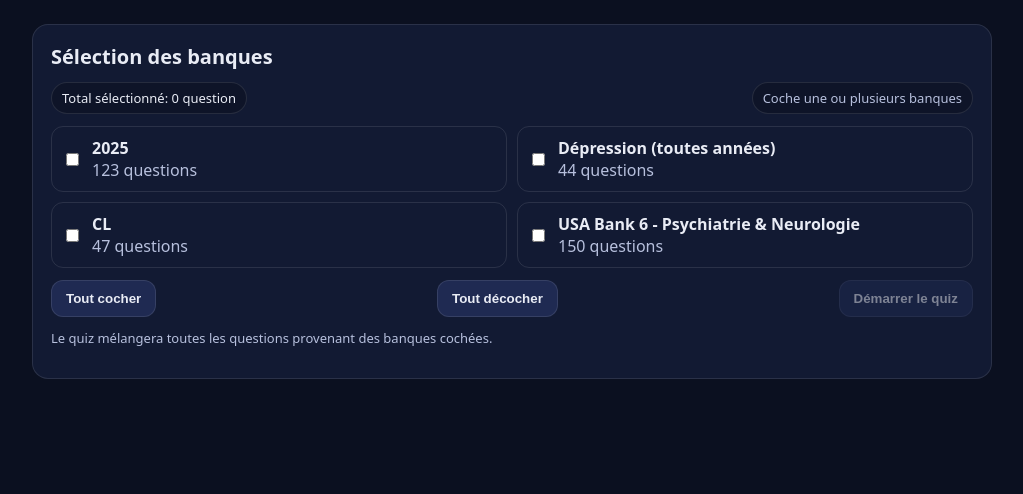
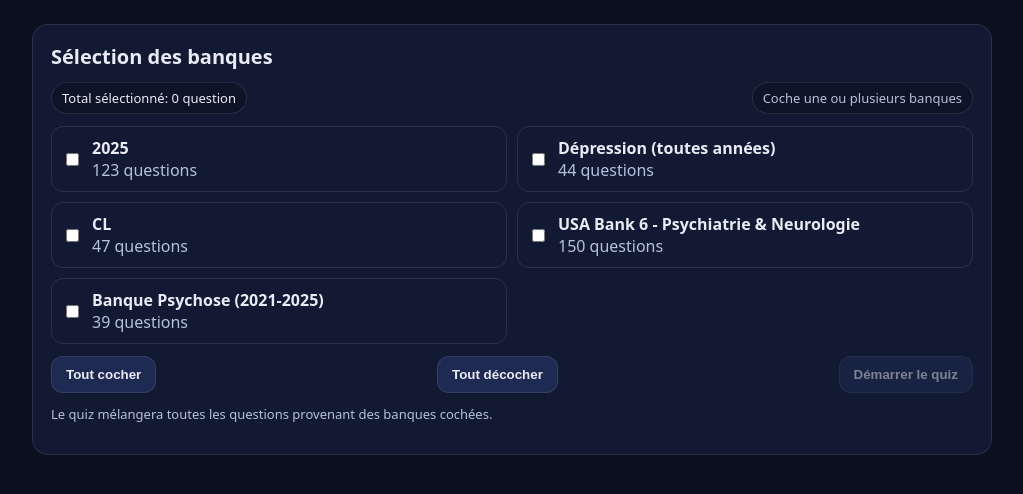
Before and after one commit to imkyuuuuu/qbank, a plain HTML site: page index.html in a window 1280 px wide. Shown: the whole page, without its empty margins (128-1151 px from the left). Drawn offline with Linux system fonts and the light colour scheme; a script that the page names is missing.

Commit message:
Update index.html

```diff
--- a/index.html
+++ b/index.html
@@ -73,6 +73,7 @@
     <script src="./banks/bank-depression.js"></script>
     <script src="./banks/bank-CL.js"></script>
     <script src="./banks/bank-usa6.js"></script>
+        <script src="./banks/bank-psychose.js"></script>
 
     <script src="./app.js"></script>
   </main>
```
